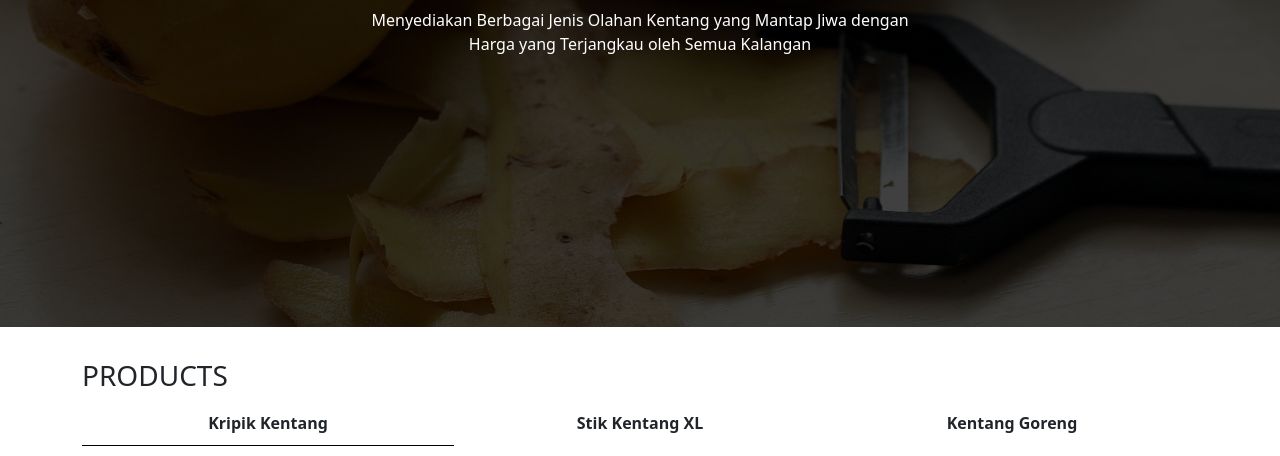
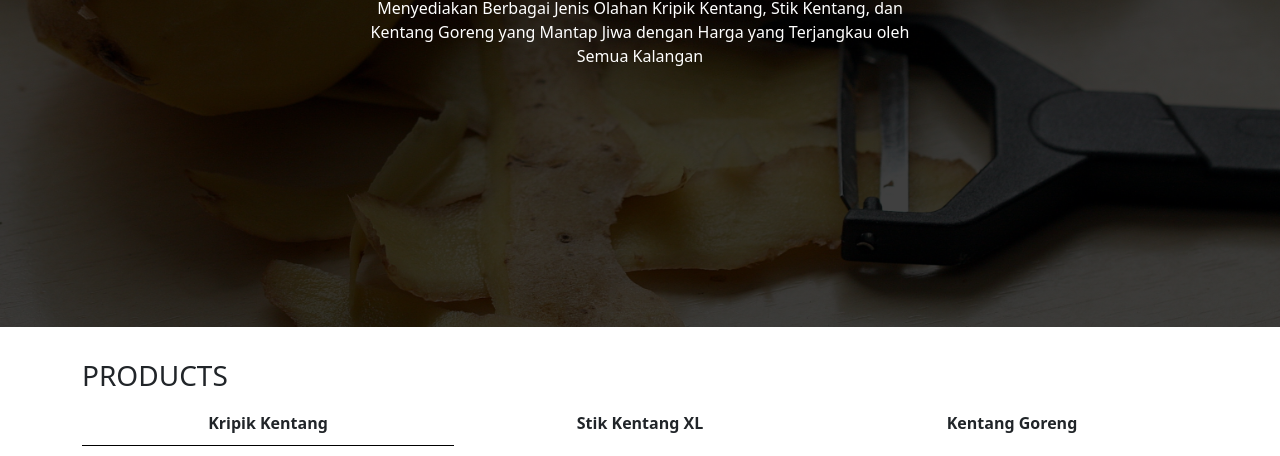
Before and after one commit to dh-atha/mysite, a plain HTML site: page index.html in a window 1280 px wide. Shown: the part 473-929 px from the top of the page. Drawn offline with nearby package versions, Linux system fonts and the light colour scheme.

Commit message:
Update Desc

```diff
--- a/index.html
+++ b/index.html
@@ -5,7 +5,7 @@
         <meta http-equiv="X-UA-Compatible" content="IE=edge" />
         <meta name="viewport" content="width=device-width, initial-scale=1.0" />
         <meta name="google-site-verification" content="MAjFIXCXBDr4XH_zX1bvpaOcu09MtApkb_boPHYxeOo" />
-        <meta name="description" content="Menyediakan Berbagai Jenis Olahan Kentang yang Mantap Jiwa dengan Harga yang Terjangkau oleh Semua Kalangan" />
+        <meta name="description" content="Menyediakan Berbagai Jenis Olahan Kripik Kentang, Stik Kentang, dan Kentang Goreng yang Mantap Jiwa dengan Harga yang Terjangkau oleh Semua Kalangan" />
         <title>Potatoqyu</title>
         <!-- Bootstrap 5 CDN -->
         <link href="https://cdn.jsdelivr.net/npm/bootstrap@5.0.0-beta2/dist/css/bootstrap.min.css" rel="stylesheet" integrity="sha384-BmbxuPwQa2lc/FVzBcNJ7UAyJxM6wuqIj61tLrc4wSX0szH/Ev+nYRRuWlolflfl" crossorigin="anonymous" />
@@ -34,7 +34,7 @@
         <header class="bg-dark">
             <div class="container text-center text-white">
                 <img src="image/logo1.png" alt="Logo" class="logo" />
-                <p class="mx-auto mt-3 logocap">Menyediakan Berbagai Jenis Olahan Kentang yang Mantap Jiwa dengan Harga yang Terjangkau oleh Semua Kalangan</p>
+                <p class="mx-auto mt-3 logocap">Menyediakan Berbagai Jenis Olahan Kripik Kentang, Stik Kentang, dan Kentang Goreng yang Mantap Jiwa dengan Harga yang Terjangkau oleh Semua Kalangan</p>
             </div>
         </header>
 
```
